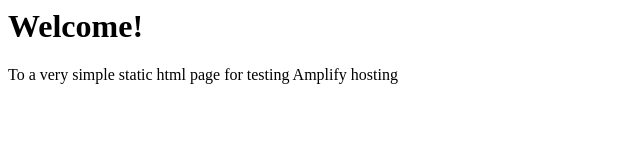
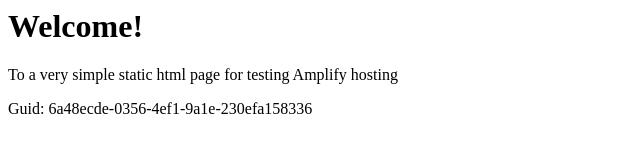
Before and after one commit to aws-aemilia-cdg/Github-PR-Commit-Integration-Test-DoNotTouch-v1-prod-eu-west-3, a website: page src/index.html in a window 1280 px wide. Shown: the whole page, without its empty margins (0-640 px from the left). Drawn offline with Linux system fonts and the light colour scheme.

Commit message:
commit from integ tests

```diff
--- a/src/index.html
+++ b/src/index.html
@@ -1,3 +1,5 @@
+
+
 <html lang="en">
 
 <head>
@@ -10,6 +12,6 @@
 <body>
     <h1>Welcome!</h1>
     <p>To a very simple static html page for testing Amplify hosting</p>
-</body>
+    <p>Guid: 6a48ecde-0356-4ef1-9a1e-230efa158336</p></body>
 
 </html>
```
